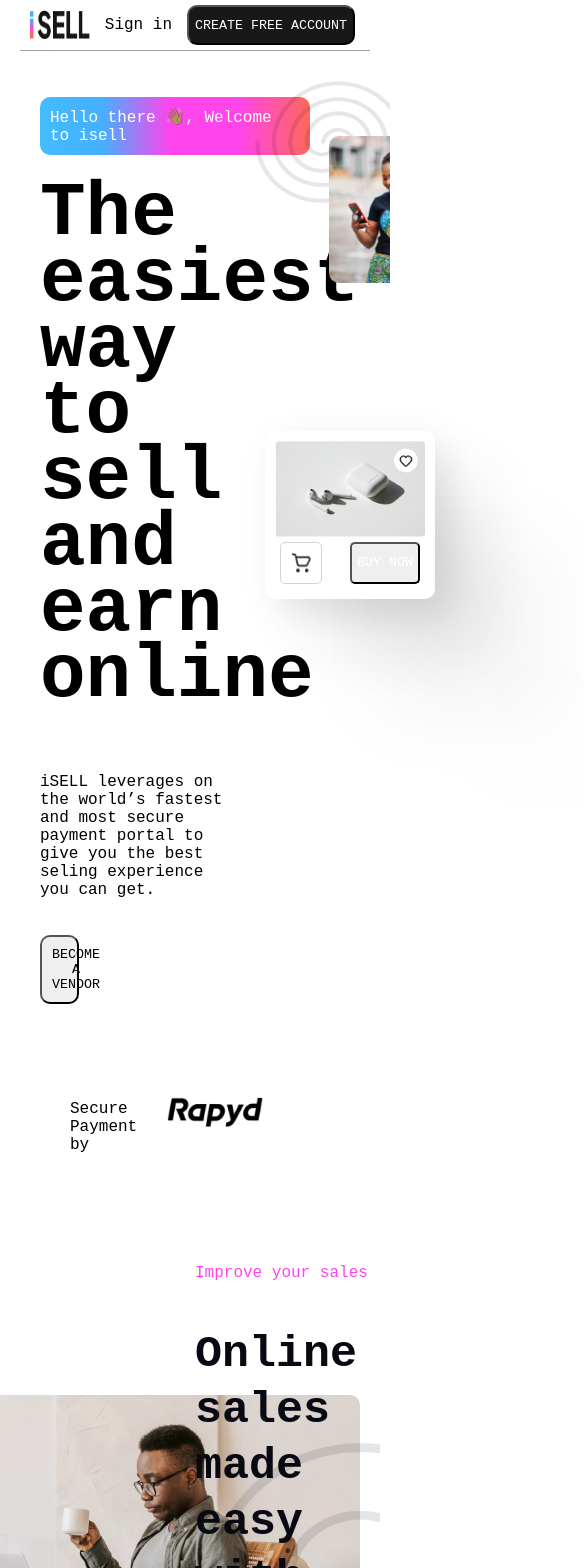
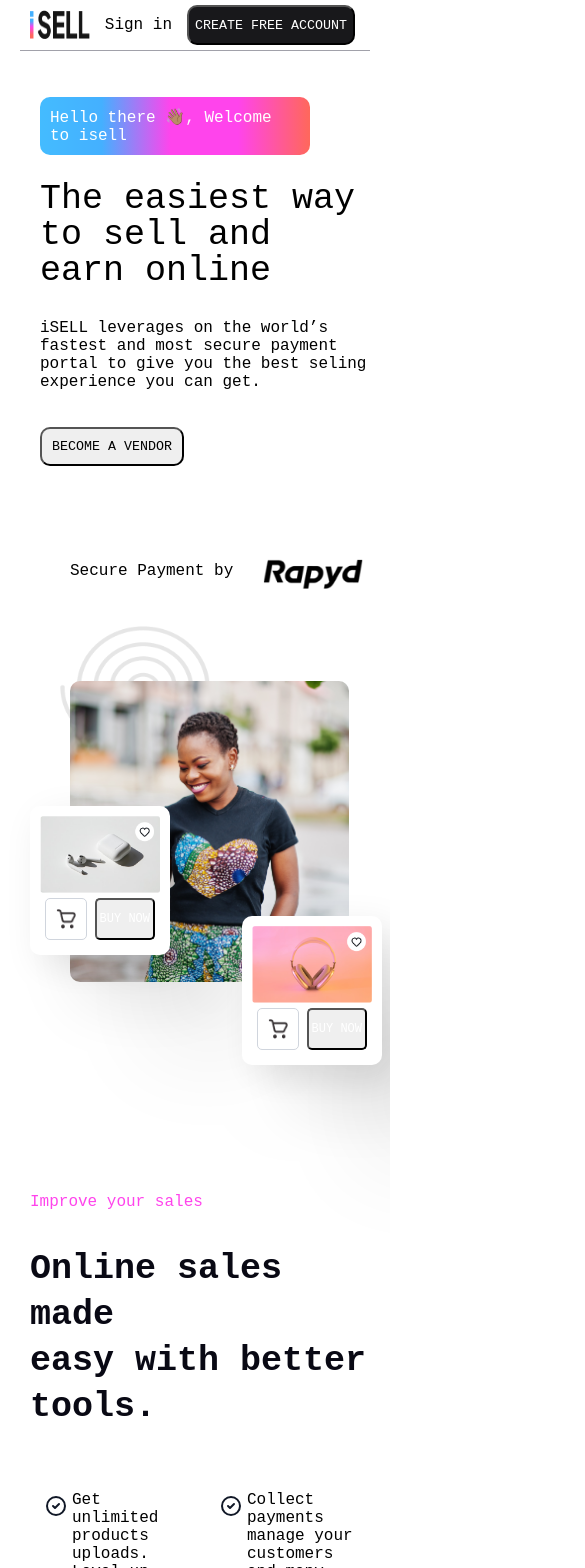
Before and after one commit to Team-xyzdev/iSELL, a React (Create React App) app in the folder client/: page / in a window 390 px wide. Shown: the top 1568 px of the page, 585 px wide, since content can reach past the window. Built offline with nearby package versions, Linux system fonts and the light colour scheme; no server answers; a web font is replaced by a local one.

Commit message:
mobile responsive homepage

```diff
--- a/client/src/components/home/footer/footer.scss
+++ b/client/src/components/home/footer/footer.scss
@@ -1,6 +1,15 @@
 .footer {
   width: 100%;
   height: 100vh;
+  display: flex;
+  @media only screen and (max-width: 768px) {
+    flex-direction: column;
+  }
+  @media only screen and (max-width: 915px) {
+    height: fit-content;
+    flex-direction: column;
+    margin-top: 10vh;
+  }
   .title {
     font-family: "Plus Jakarta Sans";
     font-style: normal;
@@ -44,5 +53,6 @@
   .copyright {
     text-align: center;
     margin-top: 15vh;
+    margin-bottom: 10vh;
   }
 }
--- a/client/src/components/home/hero-section/hero-section.scss
+++ b/client/src/components/home/hero-section/hero-section.scss
@@ -2,9 +2,15 @@
   width: 90%;
   margin: auto;
   height: 100vh;
+  @media only screen and (max-width: 918px) {
+    height: fit-content;
+  }
   .text-1 {
     height: 56px;
-
+    @media only screen and (max-width: 768px) {
+      font-weight: 600;
+      font-size: 29px;
+    }
     font-family: "Plus Jakarta Sans";
     font-style: normal;
     font-weight: 600;
@@ -20,8 +26,18 @@
   .text-2 {
     margin-top: -30px;
     text-align: center;
+    @media only screen and (max-width: 768px) {
+      margin-bottom: 6vh;
+    }
   }
   .hero-0 {
+    @media only screen and (max-width: 768px) {
+      flex-wrap: wrap;
+      height: fit-content;
+    }
+    @media only screen and (max-width: 918px) {
+      height: fit-content;
+    }
     display: flex;
     height: 40vh;
     padding: 50px;
@@ -85,6 +101,14 @@
     button {
       padding: 8px;
       border-radius: 3px;
+
+      @media only screen and (max-width: 768px) {
+        margin-bottom: 6vh;
+      }
+
+      @media only screen and (max-width: 918px) {
+        margin-bottom: 9vh;
+      }
     }
   }
 }
--- a/client/src/components/home/home.scss
+++ b/client/src/components/home/home.scss
@@ -1,5 +1,5 @@
 .homepage {
-    background-color: #FFFFFF;
+  background-color: #ffffff;
   display: flex;
   flex-direction: column;
   margin: 0 20px 0 20px;
@@ -8,26 +8,42 @@
     padding-left: 30px;
     display: flex;
     justify-content: space-between;
-      border-bottom: solid 1px  #A1A1AA;
+    @media only screen and (max-width: 285px) {
+      align-items: center;
+    }
+    border-bottom: solid 1px #a1a1aa;
     padding: 0 10px 0px 10px;
     img {
       width: 60px;
       height: 29px;
       margin-top: 10px;
+      @media only screen and (max-width: 285px) {
+        width: 40px;
+        margin-right: 10px;
+        height: 20px;
+        flex: 1;
       }
-      .sign_in_and_login{
+    }
+    .sign_in_and_login {
       display: flex;
       flex-direction: row;
 
-         p{
+      p {
         padding: 0 10px 0 5px;
+        @media only screen and (max-width: 285px) {
+          padding: 0px;
+          width: 70px;
         }
-         button:last-child{
+      }
+      button:last-child {
         cursor: pointer;
-             background-color: #18181B;
-             color: #FFFFFF;
+        background-color: #18181b;
+        color: #ffffff;
         //  padding: 5px;
         margin: 5px;
+        @media only screen and (max-width: 285px) {
+          font-size: 10px;
+        }
         border-radius: 10px;
       }
     }
@@ -41,38 +57,80 @@
     //    justify-content: space-between;
 
     .component__one {
+      @media only screen and (max-width: 768px) {
+        width: 100%;
+      }
       width: 50vw;
       display: flex;
       flex-direction: column;
       .wave__component {
         width: 250px;
+        @media only screen and (max-width: 285px) {
+          width: 200px;
+          top: 300px;
+          padding: 5px;
+          font-size: 13px;
+        }
         padding: 10px;
         border-radius: 10px;
-         color: #FFFFFF;
-         background: linear-gradient(90deg, #44BCFF -0.55%, #44B0FF 22.86%, #FF44EC 48.36%, #FF44EC 73.33%, #FF675E 99.34%);
+        color: #ffffff;
+        background: linear-gradient(
+          90deg,
+          #44bcff -0.55%,
+          #44b0ff 22.86%,
+          #ff44ec 48.36%,
+          #ff44ec 73.33%,
+          #ff675e 99.34%
+        );
         .wave {
-                animation-name: wave-animation;  /* Refers to the name of your @keyframes element below */
-                animation-duration: 2.5s;        /* Change to speed up or slow down */
-                animation-iteration-count: infinite;  /* Never stop waving :) */
-                transform-origin: 70% 70%;       /* Pivot around the bottom-left palm */
+          animation-name: wave-animation; /* Refers to the name of your @keyframes element below */
+          animation-duration: 2.5s; /* Change to speed up or slow down */
+          animation-iteration-count: infinite; /* Never stop waving :) */
+          transform-origin: 70% 70%; /* Pivot around the bottom-left palm */
           display: inline-block;
 
-
           @keyframes wave-animation {
-                  0% { transform: rotate( 0.0deg) }
-                 10% { transform: rotate(14.0deg) }  /* The following five values can be played with to make the waving more or less extreme */
-                 20% { transform: rotate(-8.0deg) }
-                 30% { transform: rotate(14.0deg) }
-                 40% { transform: rotate(-4.0deg) }
-                 50% { transform: rotate(10.0deg) }
-                 60% { transform: rotate( 0.0deg) }  /* Reset for the last half to pause */
-                100% { transform: rotate( 0.0deg) }
+            0% {
+              transform: rotate(0deg);
+            }
+            10% {
+              transform: rotate(14deg);
+            } /* The following five values can be played with to make the waving more or less extreme */
+            20% {
+              transform: rotate(-8deg);
+            }
+            30% {
+              transform: rotate(14deg);
+            }
+            40% {
+              transform: rotate(-4deg);
+            }
+            50% {
+              transform: rotate(10deg);
+            }
+            60% {
+              transform: rotate(0deg);
+            } /* Reset for the last half to pause */
+            100% {
+              transform: rotate(0deg);
+            }
           }
         }
       }
       h2 {
+        @media only screen and (max-width: 768px) {
+          line-height: 36px;
+          margin-top: 10px;
+          font-weight: 500;
+          font-size: 35px;
+        }
+        @media only screen and (max-width: 285px) {
+          line-height: 22px;
+          margin-top: 10px;
+          font-weight: 500;
+          font-size: 25px;
+        }
         line-height: 66px;
-            font-size: 76px;
         margin-top: 10px;
         font-weight: 700;
       }
@@ -82,44 +140,80 @@
         cursor: pointer;
         padding: 10px;
         width: 10vw;
-            border-radius: 10px;
+        @media only screen and (max-width: 768px) {
+          width: fit-content;
+        }
+        @media only screen and (max-width: 285px) {
+          font-size: 12px;
+        }
       }
       .sponsor {
         display: flex;
         margin-top: 50px;
+
         p {
           padding: 30px;
+          @media only screen and (max-width: 285px) {
+            padding: 15px;
+          }
         }
         img {
           width: 100px;
           height: 30px;
-                padding-top: 43px;;
+          padding-top: 43px;
         }
       }
-
-
     }
     .component__two {
       display: flex;
       flex-direction: column;
       width: 50vw;
+      @media only screen and (max-width: 768px) {
+        width: 100%;
+        margin-bottom: 16vh;
+      }
       margin-left: 20px;
       .coil {
         width: 150px;
       }
       .AA {
+        @media only screen and (max-width: 768px) {
+          width: 90%;
+          margin-left: 10px;
+        }
         width: 35vw;
         border-radius: 10px;
         margin-left: 74px;
         margin-top: -67px;
-
       }
-        .products{
+      .products {
         z-index: 1;
         position: absolute;
         display: flex;
         flex-direction: row;
-            .product-1{
+        .product-1 {
+          @media only screen and (max-width: 768px) {
+            width: 120px;
+            top: 200px;
+            left: -30px;
+          }
+          @media only screen and (max-width: 285px) {
+            width: 80px;
+            top: 120px;
+            left: -40px;
+          }
+          @media only screen and (max-width: 920px) {
+            top: 180px;
+            left: 10px;
+          }
+          @media only screen and (max-width: 1024px) {
+            top: 240px;
+            left: 10px;
+          }
+          @media only screen and (max-width: 415px) {
+            top: 180px;
+            left: -40px;
+          }
           position: relative;
           margin-left: 10px;
           top: 350px;
@@ -128,34 +222,40 @@
           padding: 10px;
           width: 150px;
           border-radius: 10px;
-                background-color: #FFFFFF;
-                box-shadow: 193px 193px 109px rgba(0, 0, 0, 0.01), 109px 109px 92px rgba(0, 0, 0, 0.05), 48px 48px 68px rgba(0, 0, 0, 0.09), 12px 12px 38px rgba(0, 0, 0, 0.1), 0px 0px 0px rgba(0, 0, 0, 0.1);
-             .product__subsection{
+          background-color: #ffffff;
+          box-shadow: 193px 193px 109px rgba(0, 0, 0, 0.01),
+            109px 109px 92px rgba(0, 0, 0, 0.05),
+            48px 48px 68px rgba(0, 0, 0, 0.09),
+            12px 12px 38px rgba(0, 0, 0, 0.1), 0px 0px 0px rgba(0, 0, 0, 0.1);
+          .product__subsection {
             display: flex;
             flex-direction: row;
             justify-content: space-between;
             padding: 5px;
 
             img {
-                border: solid 1px #D0D5DD;
+              border: solid 1px #d0d5dd;
               width: 20px;
               height: 20px;
               padding: 10px;
               border-radius: 5px;
             }
             button {
-                    color: #FFFFFF;
-
+              color: #ffffff;
+              @media only screen and (max-width: 768px) {
+                padding: 0px;
+                font-size: 12px;
+                padding-left: 3px;
+                padding-right: 3px;
+              }
               border-radius: 5px;
               cursor: pointer;
               padding: 5px;
               // margin: 0 15px 0 15px;
             }
           }
-
-            }
-        }
-
         }
       }
     }
+  }
+}
--- a/client/src/components/home/splash-section/splash-section.scss
+++ b/client/src/components/home/splash-section/splash-section.scss
@@ -3,14 +3,23 @@
   display: flex;
   flex-direction: row;
   padding-left: 20px;
+  @media only screen and (max-width: 768px) {
+    flex-wrap: wrap;
+  }
 
   //    justify-content: space-between;
 
   .component__one {
+    @media only screen and (max-width: 768px) {
+      width: 100%;
+    }
     width: 50vw;
     display: flex;
     flex-direction: column;
     .wave__component {
+      @media only screen and (max-width: 285px) {
+        width: 100px;
+      }
       width: 250px;
       padding: 10px;
       border-radius: 10px;
@@ -60,7 +69,6 @@
     }
     h2 {
       line-height: 66px;
-      font-size: 76px;
       margin-top: 10px;
       font-weight: 700;
     }
@@ -90,6 +98,9 @@
     flex-direction: column;
     width: 50vw;
     margin-left: 20px;
+    @media only screen and (max-width: 768px) {
+      width: 100%;
+    }
     .coil {
       width: 150px;
     }
@@ -137,6 +148,9 @@
             border-radius: 5px;
             cursor: pointer;
             padding: 5px;
+            @media only screen and (max-width: 768px) {
+              padding: 0px;
+            }
             // margin: 0 15px 0 15px;
           }
         }
@@ -147,6 +161,37 @@
         top: 520px;
         left: 280px;
         display: flex;
+        @media only screen and (max-width: 768px) {
+          width: 120px;
+          top: 300px;
+          left: 30px;
+        }
+        @media only screen and (max-width: 360px) {
+          width: 120px;
+          top: 300px;
+          left: 10px;
+        }
+        @media only screen and (max-width: 920px) {
+          top: 270px;
+          left: 60px;
+        }
+        @media only screen and (max-width: 1024px) {
+          top: 320px;
+          left: 120px;
+        }
+        @media only screen and (max-width: 415px) {
+          top: 290px;
+          left: 40px;
+        }
+        @media only screen and (max-width: 285px) {
+          width: 80px;
+          top: 200px;
+          left: -10px;
+        }
+        @media only screen and (max-width: 915px) {
+          top: 290px;
+          left: 22px;
+        }
         flex-direction: column;
         padding: 10px;
         width: 150px;
@@ -171,7 +216,12 @@
           }
           button {
             color: #ffffff;
-
+            @media only screen and (max-width: 768px) {
+              padding: 0px;
+              font-size: 12px;
+              padding-left: 3px;
+              padding-right: 3px;
+            }
             border-radius: 5px;
             cursor: pointer;
             padding: 5px;
--- a/client/src/components/home/sub-footer/sub-footer.scss
+++ b/client/src/components/home/sub-footer/sub-footer.scss
@@ -2,6 +2,14 @@
   width: 100%;
   height: 100vh;
   display: flex;
+  @media only screen and (max-width: 918px) {
+    height: fit-content;
+    margin-top: 10vh;
+  }
+  @media only screen and (max-width: 768px) {
+    height: fit-content;
+    margin-bottom: 7vh;
+  }
   align-items: center;
   .mat {
     box-sizing: border-box;
@@ -22,11 +30,26 @@
     height: 70vh;
     position: absolute;
     margin-left: 280px;
+    @media only screen and (max-width: 768px) {
+      display: none;
+    }
+    @media only screen and (max-width: 918px) {
+      height: 45vh;
+      margin-left: 30px;
+    }
   }
   .backg {
     height: 450px;
     width: 90%;
     margin-left: 60px;
+    @media only screen and (max-width: 918px) {
+      height: 40vh;
+    }
+    @media only screen and (max-width: 768px) {
+      margin-left: 10px;
+      height: 70vh;
+      margin-bottom: 10vh;
+    }
     margin-top: 75px;
     position: absolute;
     border-radius: 20px;
@@ -34,10 +57,23 @@
     .shadow {
       width: 100%;
       margin-top: -58px;
+      @media only screen and (max-width: 768px) {
+        margin-top: 64.5vh;
+        margin-bottom: 5vh;
+      }
+
+      @media only screen and (max-width: 918px) {
+        margin-top: 18vh;
+        margin-bottom: 5vh;
+      }
     }
   }
   .sub-footer-1 {
     width: 60%;
+    @media only screen and (max-width: 768px) {
+      width: 100%;
+      padding: 10%;
+    }
     z-index: 1;
     margin-left: auto;
     display: flex;
@@ -50,6 +86,7 @@
       font-style: normal;
       font-weight: 600;
       font-size: 40px;
+
       /* identical to box height, or 124% */
 
       text-align: center;
@@ -65,6 +102,12 @@
       font-weight: 400;
       font-size: 18px;
       line-height: 28px;
+      @media only screen and (max-width: 768px) {
+        width: fit-content;
+        flex-wrap: wrap;
+        padding-left: 40px;
+        padding-right: 40px;
+      }
       /* or 156% */
 
       text-align: center;
@@ -73,6 +116,11 @@
     }
     .sub-footer-2 {
       width: 80%;
+      @media only screen and (max-width: 768px) {
+        width: 100%;
+        margin-top: 7vh;
+        padding: 0px;
+      }
       display: flex;
       flex-wrap: wrap;
       padding: 30px;
@@ -85,6 +133,11 @@
         display: flex;
         align-items: center;
         padding-left: 8px;
+        @media only screen and (max-width: 768px) {
+          width: 100%;
+          margin-bottom: 10px;
+          margin-right: 0px;
+        }
         .text1 {
           padding: 10px;
           font-weight: 700;
@@ -98,6 +151,11 @@
         }
       }
       .sub-footer2 {
+        @media only screen and (max-width: 768px) {
+          width: 100%;
+          margin-bottom: 10px;
+          margin-right: 0px;
+        }
         width: 39%;
         background-color: white;
         border-radius: 14px;
@@ -118,6 +176,12 @@
         }
       }
       .sub-footer3 {
+        @media only screen and (max-width: 768px) {
+          width: 100%;
+          margin-bottom: 10px;
+          margin-right: 0px;
+          margin-top: 0px;
+        }
         width: 38%;
         background-color: white;
         border-radius: 14px;
@@ -139,6 +203,13 @@
         }
       }
       .sub-footer4 {
+        @media only screen and (max-width: 768px) {
+          width: 100%;
+          width: 100%;
+          margin-bottom: 10px;
+          margin-right: 0px;
+          margin-top: 0px;
+        }
         width: 39%;
         background-color: white;
         border-radius: 14px;
--- a/client/src/components/home/sub-section/sub-section.scss
+++ b/client/src/components/home/sub-section/sub-section.scss
@@ -3,6 +3,16 @@
   width: 100%;
   display: flex;
   align-items: center;
+  @media only screen and (max-width: 768px) {
+    flex-direction: column-reverse;
+    padding: 20px;
+  }
+  @media only screen and (max-width: 918px) {
+    width: 100%;
+    height: fit-content;
+    margin-top: 40px;
+    padding: 20px;
+  }
   .vector1 {
     position: absolute;
     right: 1px;
@@ -22,8 +32,14 @@
     display: flex;
     justify-content: center;
     align-items: center;
+    @media only screen and (max-width: 768px) {
+      width: 100%;
+      padding: 20px;
+      margin-bottom: 7vh;
+    }
     img {
       border-radius: 10px;
+      width: 80%;
     }
     .details {
       position: absolute;
@@ -32,7 +48,14 @@
       margin-top: 220px;
       margin-left: 120px;
       /* Base/02 */
-
+      @media only screen and (max-width: 768px) {
+        margin-left: 20px;
+      }
+      @media only screen and (max-width: 918px) {
+        margin-left: 20px;
+        width: 236.68px;
+        height: 181px;
+      }
       background: #090914;
       box-shadow: 0px 30px 57px rgba(10, 7, 37, 0.14),
         0px 4px 4px rgba(0, 0, 0, 0.03);
@@ -68,6 +91,13 @@
   }
   .right-div {
     width: 50%;
+    @media only screen and (max-width: 768px) {
+      width: 100%;
+      margin-bottom: 5vh;
+    }
+    @media only screen and (max-width: 918px) {
+      margin-right: 20px;
+    }
     .text-1 {
       color: #ff44ec;
     }
@@ -77,6 +107,11 @@
       font-weight: 600;
       font-size: 45px;
       line-height: 56px;
+      @media only screen and (max-width: 768px) {
+        font-weight: 600;
+        font-size: 35px;
+        line-height: 46px;
+      }
       /* or 124% */
 
       /* Base/02 */
```
Also changed, not shown: client/src/components/setup/setup.component.tsx (+84 -79 lines), client/src/firebase/firebase.utils.ts (+78 -71 lines). Lines whose indentation alone changed are shown as unchanged.
